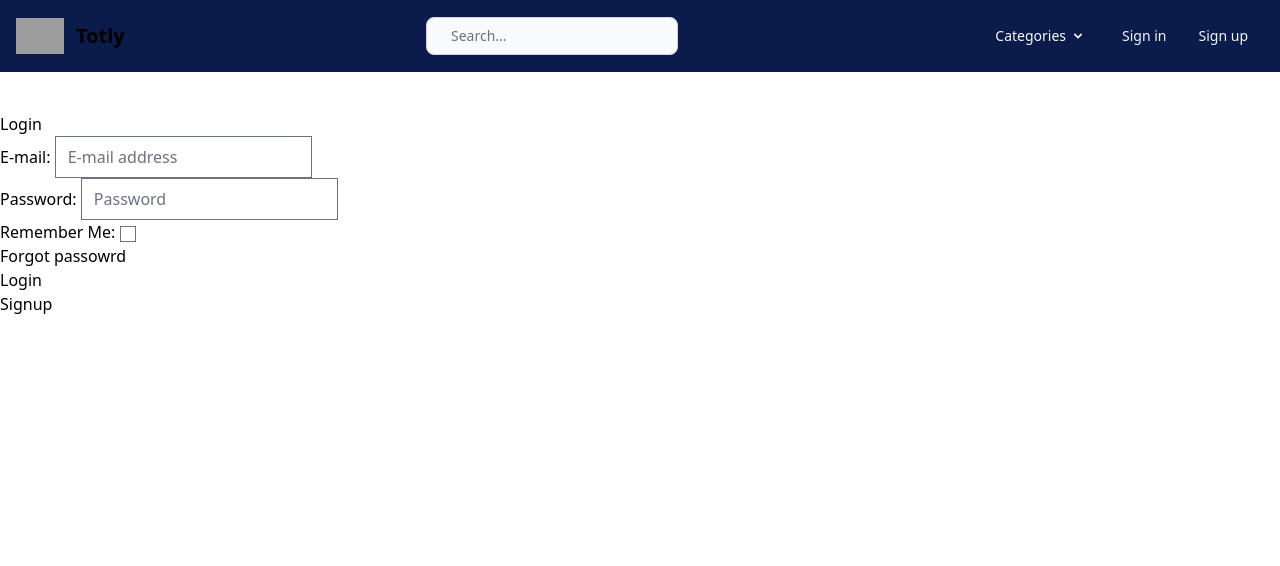
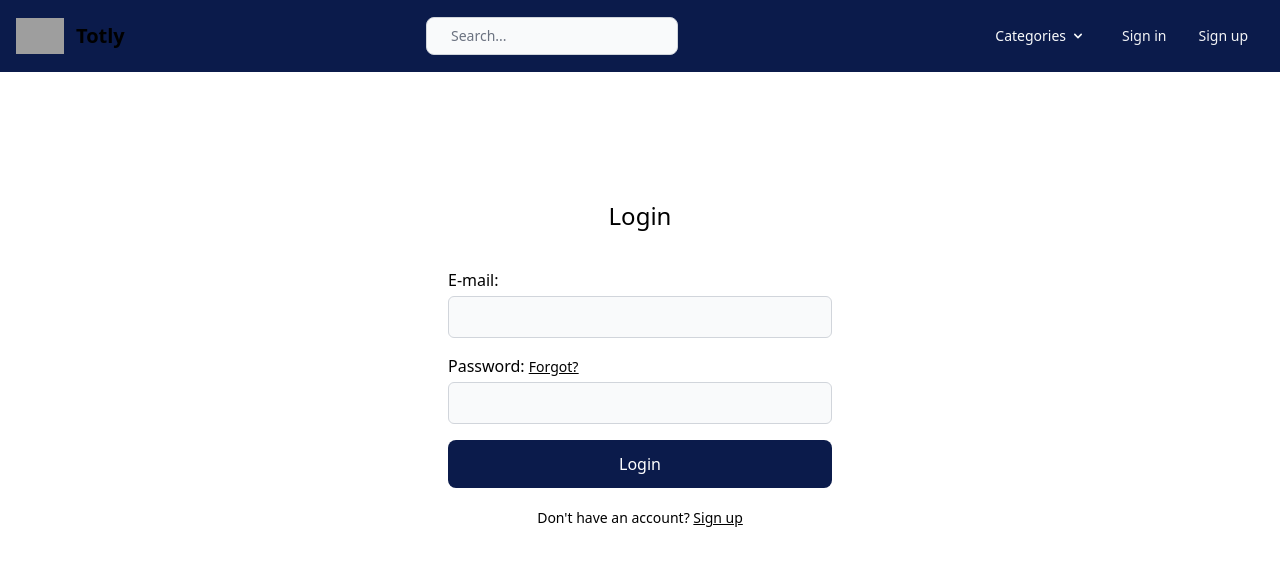
Before and after one commit to hengage/totly, a Django app: page /user/login/ in a window 1280 px wide. Shown: the top 566 px of the page. Run offline with Django 4.2, Linux system fonts and the light colour scheme; grey boxes are pictures that could not be loaded.

Commit message:
Style: styled login page

```diff
--- a/apps/users/templates/account/login.html
+++ b/apps/users/templates/account/login.html
@@ -3,23 +3,71 @@
 
 {% block content %}
 
-<h2>Login</h2>
 
-<form  method="post">
-    {% csrf_token %}
+<div class="mt-6  md:mt-32 flex justify-center items-center flex-col">
 
-    {{ form.as_p }}
+    <h2 class="text-2xl">Login</h2>
 
-    <div class="">
-        <span class="">
-            <a href="{% url 'account_reset_password' %}">Forgot passowrd</a>
-          </span>
-    </div>
+    <form method="post" class="w-full sm:w-3/6 md:w-3/4 xl:w-2/4 flex justify-center items-center flex-col mt-4">
+        {% csrf_token %}
 
-    <button type="submit"> Login </button>
-</form>
+        <div class="text-red-600">
+            {% if form.errors %}
 
-<a href="{% url 'account_signup' %} "> Signup </a>
+            {{ form.errors }}
+
+            {% endif %}
+
+        </div>
 
 
+        <div class="space-y-4 mt-5 w-full md:w-3/5">
+            <div class="">
+                <div class="mb-1">
+                    {{ form.login.label_tag }}
+                </div>
+
+                <input type="email" class="rounded-md w-full bg-gray-50 focus:bg-white border-gray-300" id="id_login"
+                    name="login" {% if form.is_bound %} value="{{ form.login.value }}" {% endif %}>
+
+                <div class="text-sm text-red-600">
+                    {% for error in form.login.errors %}
+                    {{ error }}
+                    {% endfor %}
+                </div>
+            </div>
+
+            <div class="">
+                <div class="mb-1">
+                    {{ form.password.label_tag }}
+                    <span class="text-sm underline">
+                        <a href="{% url 'account_reset_password' %}">Forgot?</a>
+                    </span>
+                </div>
+
+                <input type="password" class="rounded-md w-full bg-gray-50 focus:bg-white border-gray-300"
+                    id="id_password" name="password">
+
+                <div class="text-sm text-red-600">
+                    {% for error in form.password.errors %}
+                    {{ error }}
+                    {% endfor %}
+                </div>
+            </div>
+        </div>
+
+
+        <button class="bg-primary-color text-white
+          px-4 py-3 w-full sm:w2/4 md:w-3/5 rounded-lg mt-4 ease-in-out delay-150
+          hover:bg-button-hover duration-700">
+            Login
+        </button>
+    </form>
+
+    <p class="mt-5 text-sm">
+        Don't have an account?
+        <a class="underline" href="{% url 'account_signup' %}">Sign up</a>
+    </p>
+</div>
+
 {% endblock content %}
--- a/static/src/output.css
+++ b/static/src/output.css
@@ -1192,6 +1192,14 @@ input:checked + .toggle-bg {
   margin-bottom: 0.25rem;
 }
 
+.mt-6 {
+  margin-top: 1.5rem;
+}
+
+.mt-5 {
+  margin-top: 1.25rem;
+}
+
 .block {
   display: block;
 }
@@ -1940,6 +1937,15 @@ input:checked + .toggle-bg {
 .text-gray-600 {
   --tw-text-opacity: 1;
   color: rgb(75 85 99 / var(--tw-text-opacity));
+}
+
+.text-red-600 {
+  --tw-text-opacity: 1;
+  color: rgb(224 36 36 / var(--tw-text-opacity));
+}
+
+.underline {
+  text-decoration-line: underline;
 }
 
 .opacity-0 {
@@ -2007,8 +2013,20 @@ input:checked + .toggle-bg {
   transition-duration: 150ms;
 }
 
+.delay-150 {
+  transition-delay: 150ms;
+}
+
+.duration-700 {
+  transition-duration: 700ms;
+}
+
 .ease-out {
   transition-timing-function: cubic-bezier(0, 0, 0.2, 1);
+}
+
+.ease-in-out {
+  transition-timing-function: cubic-bezier(0.4, 0, 0.2, 1);
 }
 
 .hover\:border-gray-300:hover {
@@ -2274,6 +2292,10 @@ input:checked + .toggle-bg {
 
   .sm\:h-9 {
     height: 2.25rem;
+  }
+
+  .sm\:w-3\/6 {
+    width: 50%;
   }
 
   .sm\:grid-cols-2 {
@@ -2361,6 +2383,10 @@ input:checked + .toggle-bg {
     margin-top: 6rem;
   }
 
+  .md\:mt-32 {
+    margin-top: 8rem;
+  }
+
   .md\:block {
     display: block;
   }
@@ -2387,6 +2413,14 @@ input:checked + .toggle-bg {
 
   .md\:w-full {
     width: 100%;
+  }
+
+  .md\:w-3\/4 {
+    width: 75%;
+  }
+
+  .md\:w-3\/5 {
+    width: 60%;
   }
 
   .md\:flex-row {
@@ -2561,6 +2570,10 @@ input:checked + .toggle-bg {
 }
 
 @media (min-width: 1280px) {
+  .xl\:w-2\/4 {
+    width: 50%;
+  }
+
   .xl\:px-16 {
     padding-left: 4rem;
     padding-right: 4rem;
```
Also changed, not shown: other parts of static/src/output.css (+32 -68 lines).
